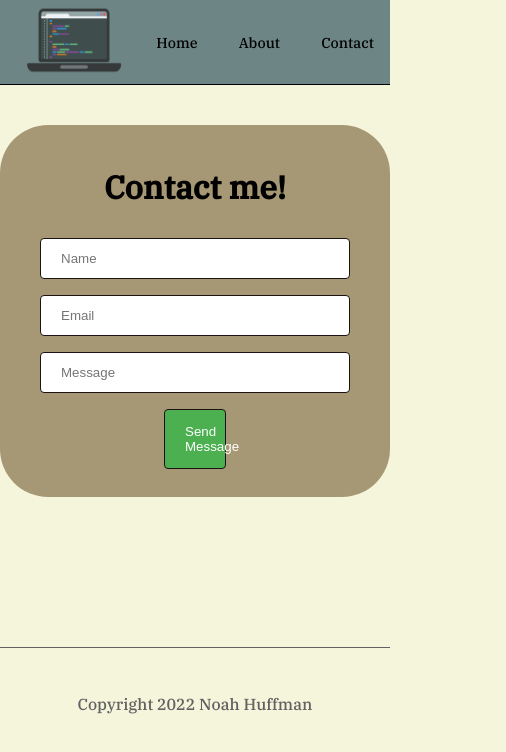
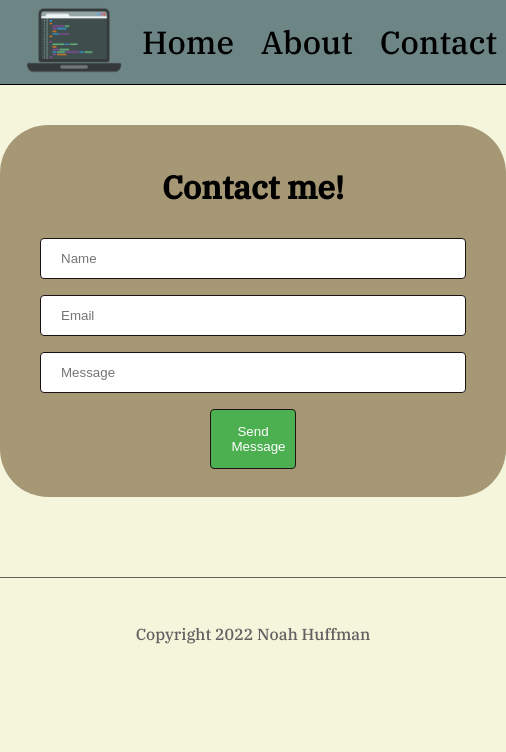
Before and after one commit to NoahHuffman/Portfolio, a Next.js app: page /contact in a window 390 px wide. Shown: the top 752 px of the page, 506 px wide, since content can reach past the window. Built offline with nearby package versions, Linux system fonts and the light colour scheme.

Commit message:
aihaiasifangoofas

```diff
--- a/styles/Home.module.css
+++ b/styles/Home.module.css
@@ -350,6 +350,7 @@
     text-align: center;
   }
   .container img {
+    padding-right: auto;
     margin-left: auto;
     margin-right: auto;
     text-align: center;
--- a/styles/globals.css
+++ b/styles/globals.css
@@ -161,7 +161,7 @@ span.aboutContent {
     padding-left: auto;
   }
   nav a {
-    font-size: 90%;
+    font-size: xx-large;
     padding: 9px;
     margin-right: auto;
     margin-left: auto;
@@ -178,15 +178,9 @@ span.aboutContent {
   }
   .linksTxt1 {
     text-align: center;
-    font-size: 90%;
+    font-size: xx-large;
   }
   a {
     padding-left: 28px;
   }
-  .forum {
-    padding-bottom: 70px;
-  }
-  .about {
-    padding-bottom: 70px;
-  }
 }
```
